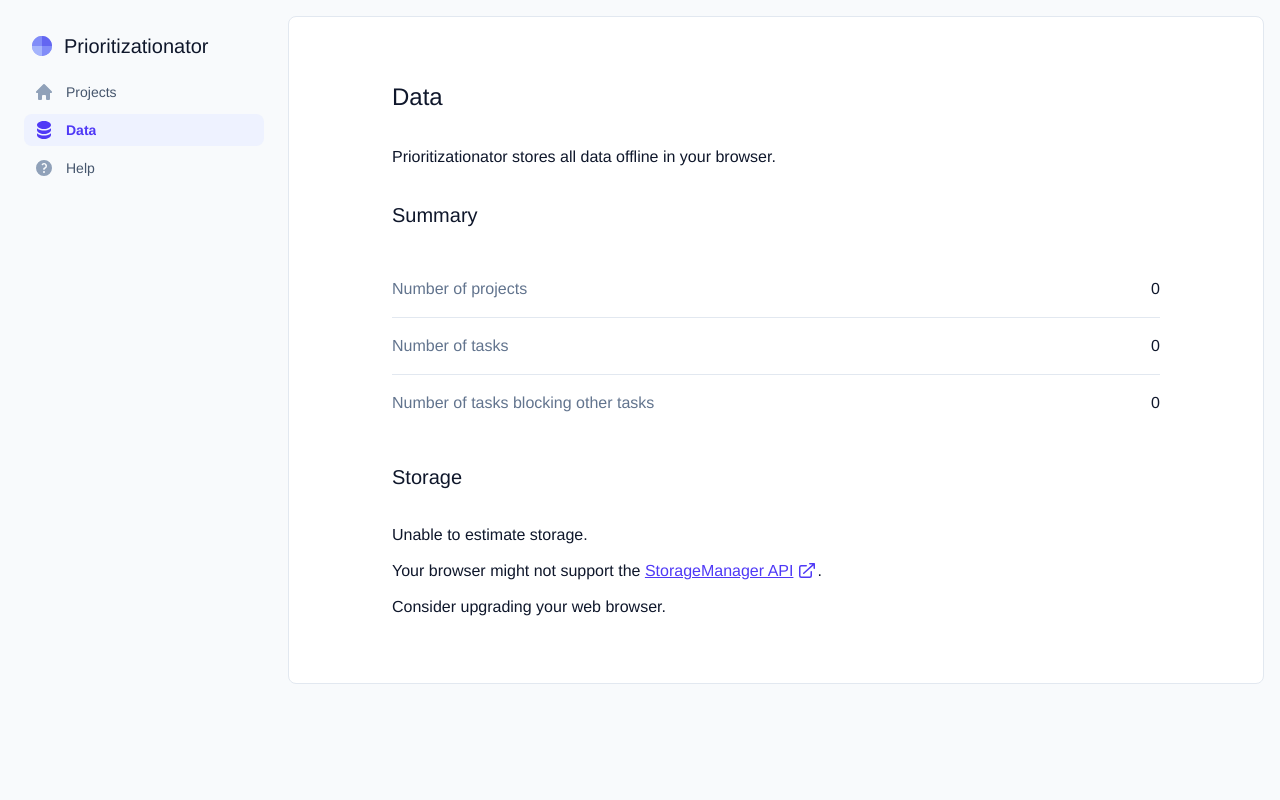
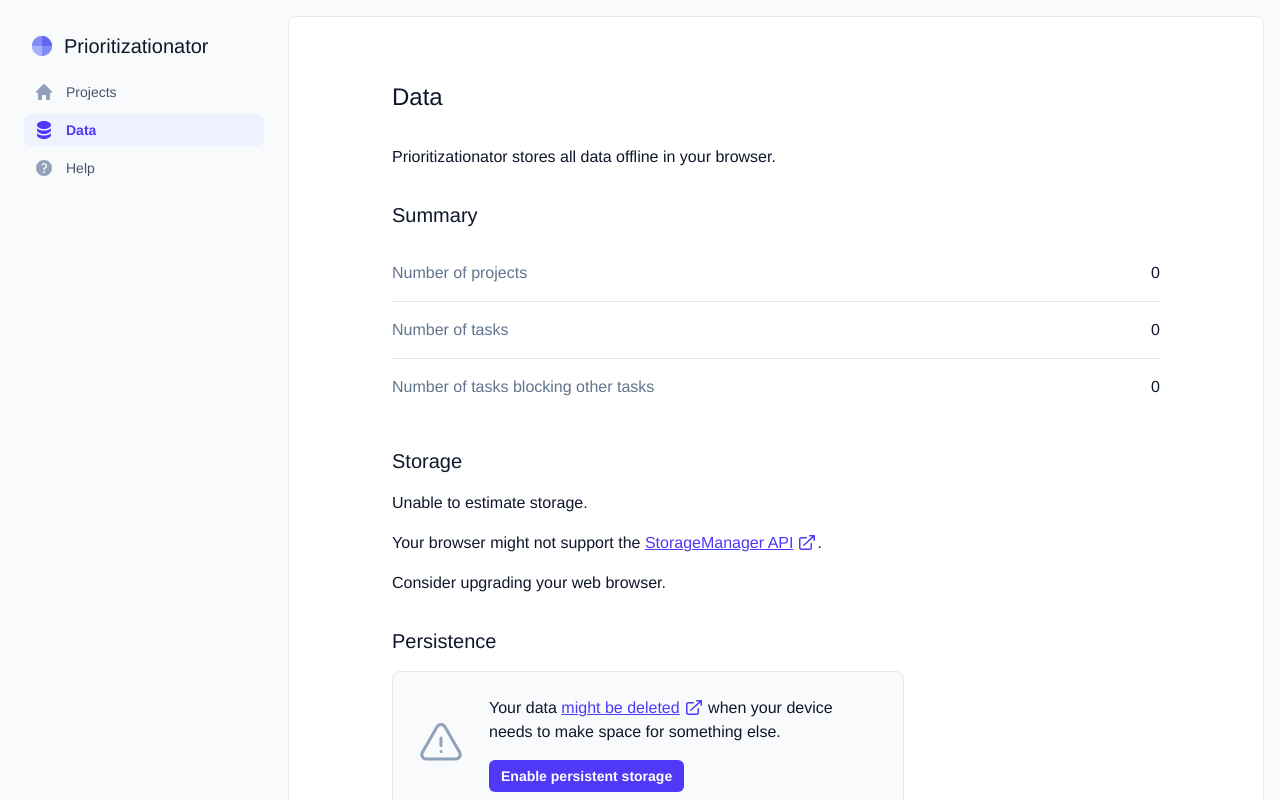
Before and after one commit to ndri/prioritizationator, a SvelteKit app: page /data in a window 1280 px wide. Built offline with nearby package versions, Linux system fonts and the light colour scheme.

Commit message:
Improve data page layout

```diff
--- a/src/routes/data/+page.svelte
+++ b/src/routes/data/+page.svelte
@@ -23,6 +23,7 @@
 	<h2 class="text-2xl font-medium">Data</h2>
 	<div>Prioritizationator stores all data offline in your browser.</div>
 	{#if counts}
+		<section class="flex flex-col gap-4">
 			<h3 class="text-xl font-medium">Summary</h3>
 			<DataList
 				data={[
@@ -40,8 +41,10 @@
 					}
 				]}
 			/>
+		</section>
 	{/if}
 
+	<section class="flex flex-col gap-4">
 		<h3 class="text-xl font-medium">Storage</h3>
 		{#await showEstimatedQuota()}
 			<p>Loading...</p>
@@ -61,7 +64,21 @@
 					</div>
 					<ProgressBar progress={estimatedQuota.usage} total={estimatedQuota.quota} size="lg" />
 				</div>
-			<div class="flex flex-col gap-6">
+			{:else}
+				<p>Unable to estimate storage.</p>
+				<p>
+					Your browser might not support the <Link
+						href="https://developer.mozilla.org/en-US/docs/Web/API/StorageManager"
+						newTab
+					>
+						StorageManager API
+					</Link>.
+				</p>
+				<p>Consider upgrading your web browser.</p>
+			{/if}
+		{/await}
+	</section>
+	<section class="flex flex-col gap-4">
 		<h3 class="text-xl font-medium">Persistence</h3>
 		<div
 			class={[
@@ -110,20 +127,5 @@
 				{/if}
 			{/await}
 		</div>
-			</div>
-		{:else}
-			<div class="flex flex-col gap-3">
-				<p>Unable to estimate storage.</p>
-				<p>
-					Your browser might not support the <Link
-						href="https://developer.mozilla.org/en-US/docs/Web/API/StorageManager"
-						newTab
-					>
-						StorageManager API
-					</Link>.
-				</p>
-				<p>Consider upgrading your web browser.</p>
-			</div>
-		{/if}
-	{/await}
 	</section>
+</section>
```
Lines whose indentation alone changed are shown as unchanged.
